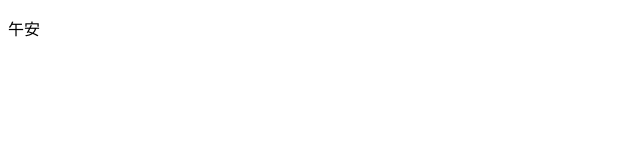
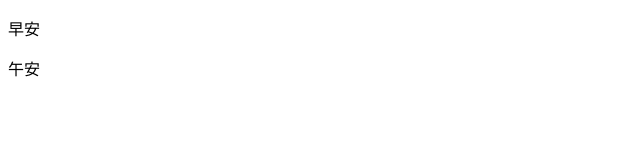
Before and after one commit to hachi164/myweb, a plain HTML site: page index.html in a window 1280 px wide. Shown: the full height of the page, 0-640 px from the left. Drawn offline with Linux system fonts and the light colour scheme.

Commit message:
新增專案02

```diff
--- a/index.html
+++ b/index.html
@@ -5,6 +5,7 @@
     <title>Title</title>
 </head>
 <body>
+<p>早安</p>
 <p>午安</p>
 </body>
 </html>
```
